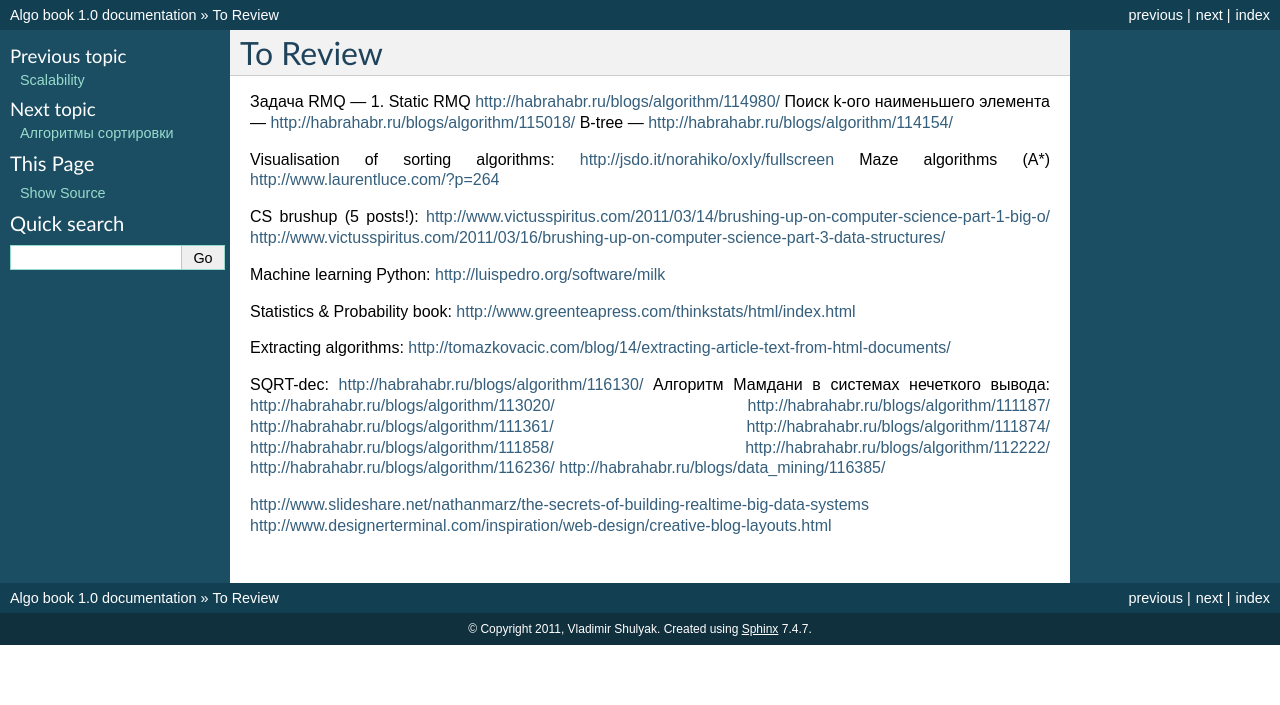
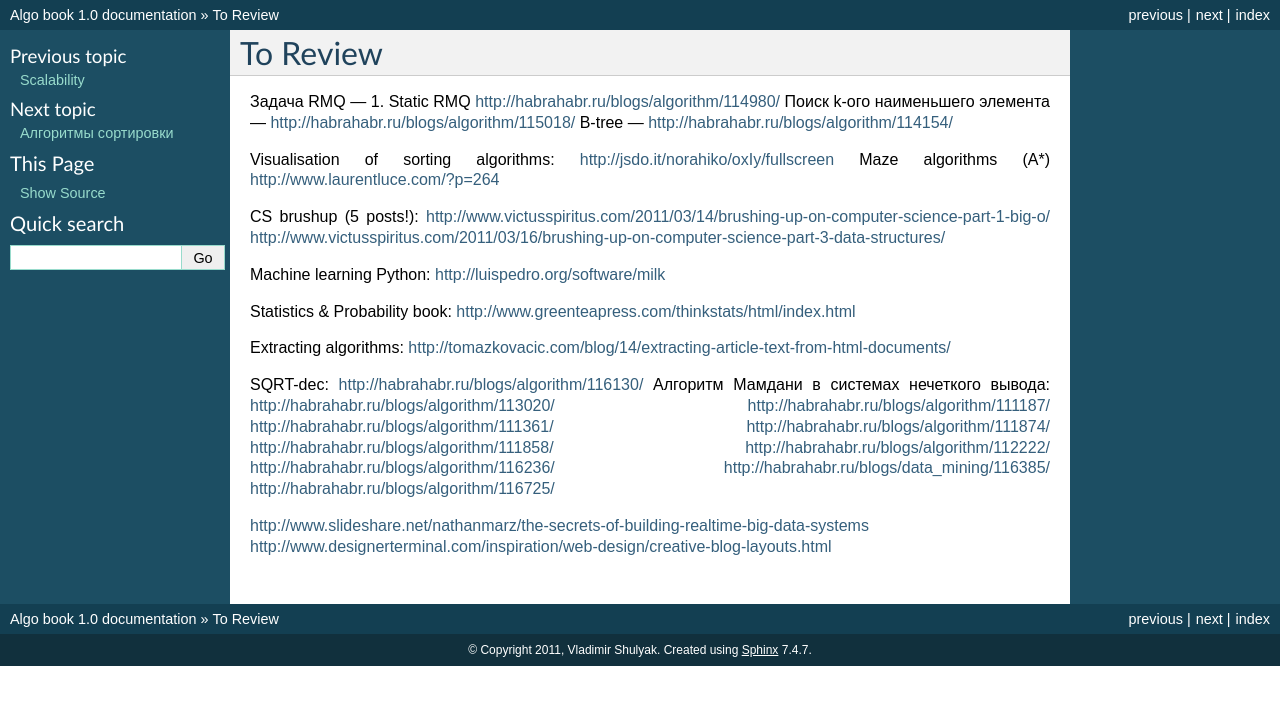
Before and after one commit to vshulyak/algo_book, a Sphinx documentation site: the page built from source/resources.rst, in a window 1280 px wide. Shown: the top 705 px of the page. Built offline with Sphinx 7.4.7, drawn with Linux system fonts in a browser that asks for light colours; some of the changed lines change nothing that is shown.

Commit message:
added resource

```diff
--- a/source/resources.rst
+++ b/source/resources.rst
@@ -26,6 +26,7 @@ http://habrahabr.ru/blogs/algorithm/111858/
 http://habrahabr.ru/blogs/algorithm/112222/
 http://habrahabr.ru/blogs/algorithm/116236/
 http://habrahabr.ru/blogs/data_mining/116385/
+http://habrahabr.ru/blogs/algorithm/116725/
 
 http://www.slideshare.net/nathanmarz/the-secrets-of-building-realtime-big-data-systems
 http://www.designerterminal.com/inspiration/web-design/creative-blog-layouts.html
```
